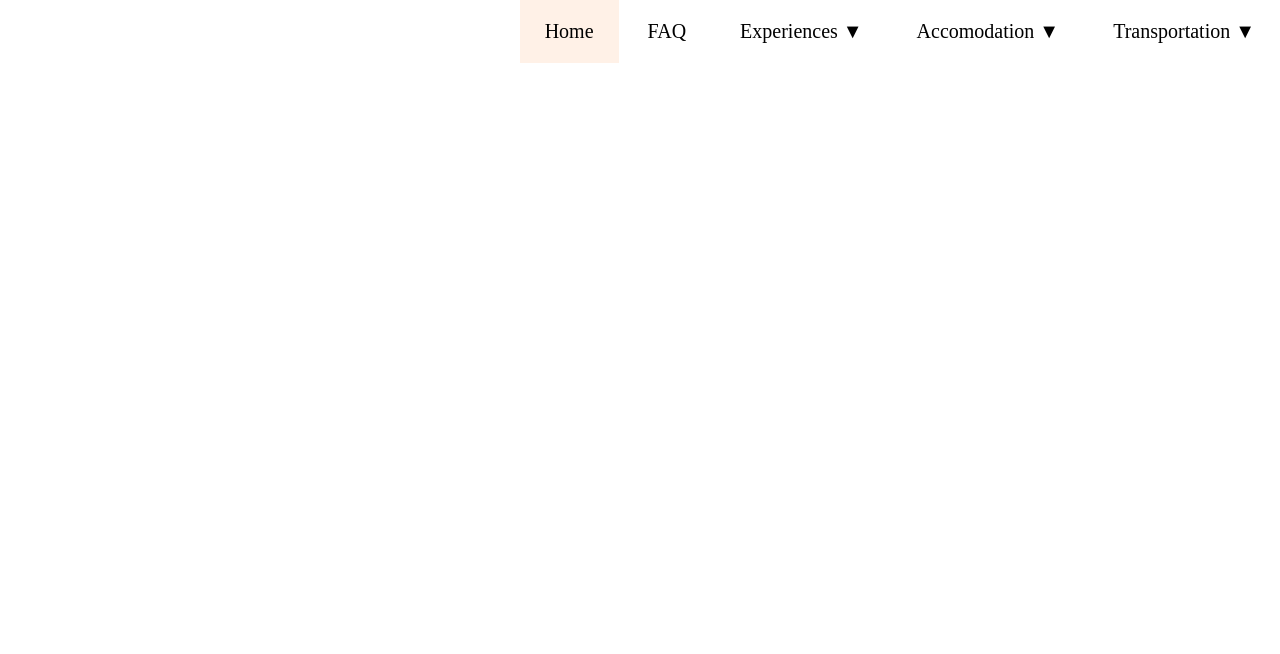
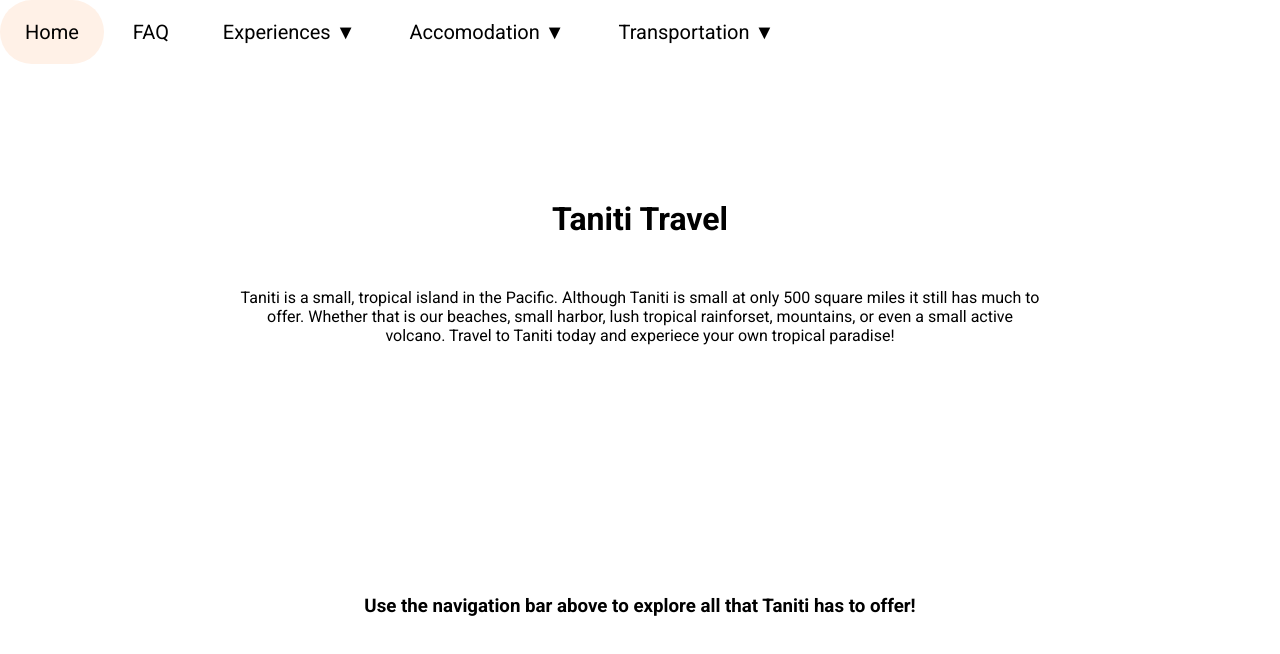
Before and after one commit to keenantisdell/keenantisdell.github.io, a plain HTML site: page Home.html in a window 1280 px wide. Drawn offline with Linux system fonts and the light colour scheme.

Commit message:
roboto font

```diff
--- a/Home.html
+++ b/Home.html
@@ -4,8 +4,10 @@
 		<title>
 			Taniti
 		</title>
-		<link rel = "icon" href ="images/germany.png">
 		<link rel = "stylesheet" href ="taniti.css">
+		<link rel="preconnect" href="https://fonts.googleapis.com">
+		<link rel="preconnect" href="https://fonts.gstatic.com" crossorigin>
+		<link href="https://fonts.googleapis.com/css2?family=Roboto:ital,wght@0,100..900;1,100..900&display=swap" rel="stylesheet">
 	</head>
 	<body>
 		<ul class="navbar">
@@ -37,5 +39,13 @@
 				</ul>
 			</li>
 		</ul>
+		<div class = "main">
+		<h1>Taniti Travel</h1>
+		<p>
+			Taniti is a small, tropical island in the Pacific. Although Taniti is small at only 500 square miles it still has much to offer. Whether that is our beaches, small harbor, lush tropical rainforset, mountains, or even a small active volcano. Travel to Taniti today and experiece your own tropical paradise!
+		<p>
+
+		<h3>Use the navigation bar above to explore all that Taniti has to offer!</h3>
+		</div>
 	</body>
 </html>
--- a/taniti.css
+++ b/taniti.css
@@ -1,10 +1,14 @@
 *{
 	padding: 0;
 	margin: 0;
+	font-family: "Roboto", serif;
+	font-style: normal;
+	font-optical-sizing: auto;
 }
 ul.navbar{
 	list-style: none;
-	float: right;
+	position: fixed;
+	background: white;
 }
 ul.navbar li{
 	display: inline-block;
@@ -27,15 +31,18 @@ ul.navbar li ul.dropdown{
 	z-index: 999;
 	display: none;
 	background: #fff1e7;
+	border-radius: 50px;
 }
 ul.navbar li:hover ul.dropdown{
 	display: block;
 }
 ul.navbar li a:hover{
 	background: #dbd0c8;
+	border-radius: 50px;
 }
 ul.navbar li a.active{
 	background: #fff1e7;
+	border-radius: 50px;
 }
 ul.faq {
 	padding: 100px;
@@ -54,11 +61,24 @@ ul.faq li {
 	line-height: 1.6;
 	font-size: 18px;
 }
+.main {
+	max-width: 800px;
+	margin: auto;
+}
 .main h3{
 	padding-top:200px;
 	text-align: center;
 }
+.main p{
+	padding-top:50px;
+	text-align: center;
+}
 .main h2{
+	padding-top:200px;
+	text-align: center;
+}
+
+.main h1{
 	padding-top:200px;
 	text-align: center;
 }
```
Also changed, not shown: Experiences.html (+3 -0 lines), FAQ.html (+3 -0 lines), Transportation.html (+3 -0 lines).
